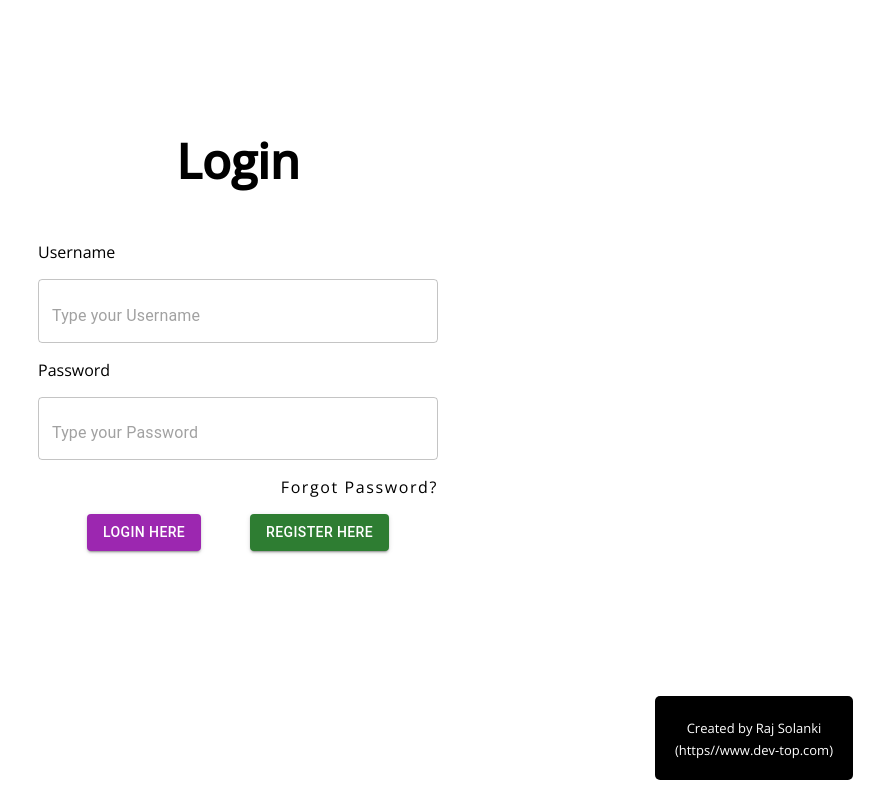
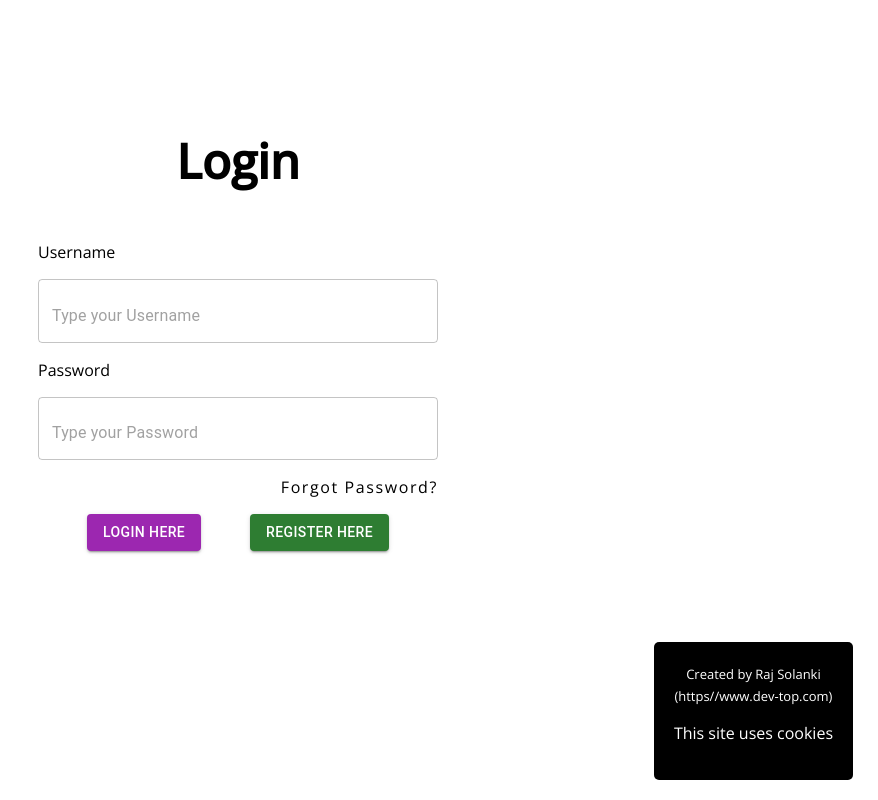
Before and after one commit to rajis31/crmX, a React app in the folder frontend/: page /login in a window 1280 px wide. Shown: the whole page, without its empty margins (402-1280 px from the left). Built offline with nearby package versions, Linux system fonts and the light colour scheme; no server answers.

Commit message:
Update Login.jsx

```diff
--- a/frontend/src/components/Login/Login.jsx
+++ b/frontend/src/components/Login/Login.jsx
@@ -1,16 +1,18 @@
-import React from 'react'
+import React, { useRef } from 'react'
 import "./Login.css";
-import { Button, TextField } from '@mui/material';
+import { Button, TextField, Typography, Paper } from '@mui/material';
 import { useLocation } from 'wouter';
 import Alert from '@mui/material/Alert';
 import formHook from './FormHook';
 import validate from './Validate';
-
+import Slide from '@mui/material/Slide';
+import Box from '@mui/material/Box';
 
 export default function Login() {
-    const inputValues = {username: "", password: ""};
-    const { handleInputChange, handleLogin,errors,success } = formHook(inputValues, validate);
+    const inputValues = { username: "", password: "" };
+    const { handleInputChange, handleLogin, errors, success } = formHook(inputValues, validate);
     const [location, setLocation] = useLocation();
+    const containerRef = useRef();
 
 
     const handleRegisterBtn = (e) => {
@@ -37,7 +39,7 @@ export default function Login() {
                         <Alert
                             severity="error"
                             className='login-form__error-msg'
-                            >
+                        >
                             Please type your username in
                         </Alert> :
                         <></>
@@ -91,8 +93,23 @@ export default function Login() {
                 </Button>
             </div>
 
+
+
             <div className='login_tag'>
-                <a className='login_tag_link' href='https://www.dev-top.com'>Created by Raj Solanki <br/>(https//www.dev-top.com)</a>
+                <a
+                    className='login_tag_link'
+                    href='https://www.dev-top.com'
+                    >
+                        Created by Raj Solanki
+                        <br />
+                        (https//www.dev-top.com)
+                </a>
+                <br />
+                <p
+                    style={{color: "white"}}
+                >
+                    This site uses cookies
+                </p>
             </div>
         </div>
 
```
